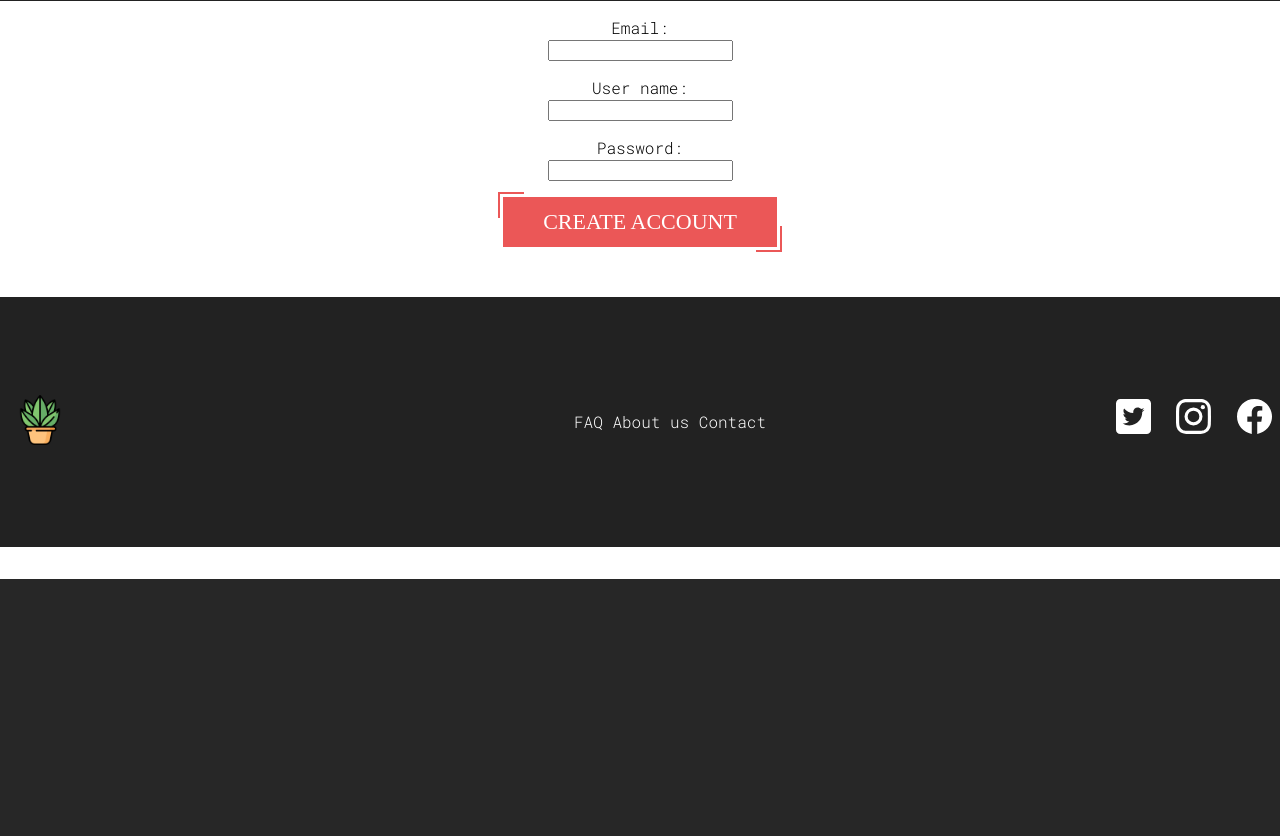
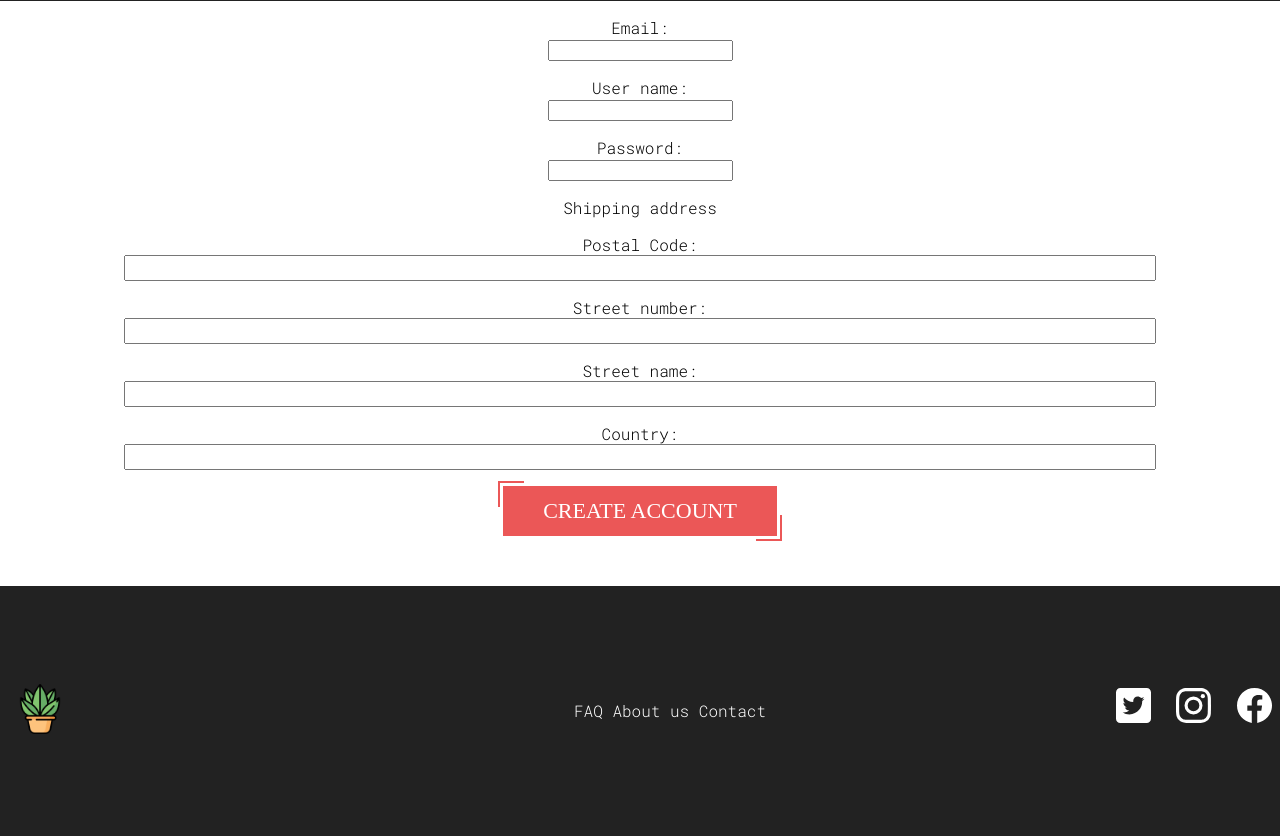
Before and after one commit to ColorTheGrid/plantawesome, a PHP site: page /create-account.php in a window 1280 px wide. Shown: the part 221-1057 px from the top of the page. Before the commit the page ends 800 px from the top, so only its background shows below. Run offline with PHP 8.4, Linux system fonts and the light colour scheme.

Commit message:
Account creation edited.

```diff
--- a/create-account.php
+++ b/create-account.php
@@ -14,22 +14,31 @@ if ($_SERVER["REQUEST_METHOD"] == "POST") {
         $UserName = $_POST['UserName'];
         $UserPassword = $_POST['UserPassword'];
         $hashed_password = password_hash($UserPassword, PASSWORD_DEFAULT);
+        $StreetName = $_POST['StreetName'];
+        $StreetNumber = $_POST['StreetNumber'];
+        $PostalCode = $_POST['PostalCode'];
+        $Country = $_POST['Country'];
+
 
         global $pdo;
-        $stmt = $pdo->prepare("SELECT UserEmail  FROM user WHERE UserEmail  =?");
+        $stmt = $pdo->prepare("SELECT UserEmail FROM user WHERE UserEmail  =?");
         $stmt->execute([htmlspecialchars($UserEmail)]);
         $data = $stmt->fetch();
 
-        if(!$data) {
-            $stmt = $pdo->prepare("INSERT INTO user (UserAdmin, UserEmail, UserName, UserPassword) VALUES (?,?,?,?)");
-            $stmt->execute([0, htmlspecialchars($UserEmail), htmlspecialchars($UserName), htmlspecialchars($hashed_password)]);
-            $stmt = $pdo->prepare("SELECT UserId ,UserAdmin FROM user WHERE UserName = ?");
-            $stmt->execute([htmlspecialchars($UserName)]);
+        $stmt = $pdo->prepare("INSERT INTO user (UserAdmin, UserEmail, UserName, UserPassword, StreetNumber, PostalCode) VALUES (?,?,?,?,?,?)");
+        $stmt->execute([0, htmlspecialchars($UserEmail), htmlspecialchars($UserName), htmlspecialchars($hashed_password), htmlspecialchars($StreetNumber), htmlspecialchars($PostalCode)]);
+        $stmt = $pdo->prepare("SELECT UserId ,UserAdmin FROM user WHERE UserEmail = ?");
+        $stmt->execute([htmlspecialchars($UserEmail)]);
         $data = $stmt->fetchAll();
+
         $_SESSION['UserId'] = $data[0]['UserId'];
         $_SESSION['UserName'] = $UserName;
         $_SESSION['UserAdmin'] = $data[0]['UserAdmin'];
-            $create = true;
+
+        $stmt = $pdo->prepare("INSERT INTO addresses (PostalCode, StreetNumber, StreetName, Country) VALUES (?, ?, ?, ?)");
+        $stmt->execute([htmlspecialchars($PostalCode), htmlspecialchars($StreetNumber), htmlspecialchars($StreetName), htmlspecialchars($Country)]);
+
+        if(!empty($stmt)) {
             header("Location: success.php");
         } else {
             header("Location: error.php");
@@ -62,14 +71,31 @@ if ($_SERVER["REQUEST_METHOD"] == "POST") {
                 <label for="lname">Password: </label><br>
                 <input type="password" id="lname" name="UserPassword"><br>
             </p>
-        </div>
+
+            <p> Shipping address</p>
+            <p>
+                <label class="label" for="lname">Postal Code: </label><br>
+                <input type="text" class="address-input" id="lname" name="PostalCode"><br>
+            </p>
+
+            <p>
+                <label class="label" for="lname">Street number: </label><br>
+                <input type="text" class="address-input" id="lname" name="StreetNumber"><br>
+            </p>
+
+            <p>
+                <label class="label" for="lname">Street name: </label><br>
+                <input type="text" class="address-input" id="lname" name="StreetName"><br>
+            </p>
+
+            <p>
+                <label class="label" for="lname">Country: </label><br>
+                <input type="text" class="address-input" id="lname" name="Country"><br>
+            </p>
             <button type="submit" class="button" name="button" value="0">
                 Create Account
             </button>
-        <?php
-        if ($create) {
-            echo 'Account created';
-        } ?>
+        </div>
     </form>
     <div class="push"></div>
 </div>
--- a/order.php
+++ b/order.php
@@ -42,9 +42,11 @@ if ($_SESSION['UserId']) { ?>
                                             height="75"> <br>
                                         </p>
                                     </div>
+                                     <div class="div-block">
+                                        <p><?php echo $row['ItemDescription']; ?> <br></p>
+                                    </div>
                                     <div class="div-block">
-                                        <div class="text-block">
-                                            <p>€<?php echo $row['ItemPrice']; ?> <br></p>
+                                        <p>€<?php echo $row['ItemPrice']; ?> <br></p>
                                     </div>
                                 </div>
                             </div>
```
Lines whose indentation alone changed are shown as unchanged.
